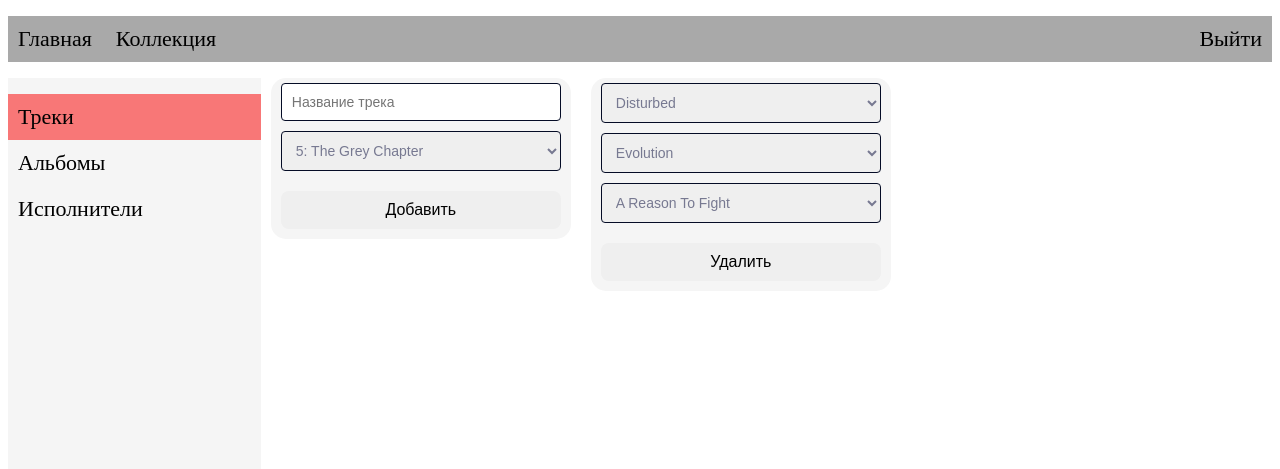
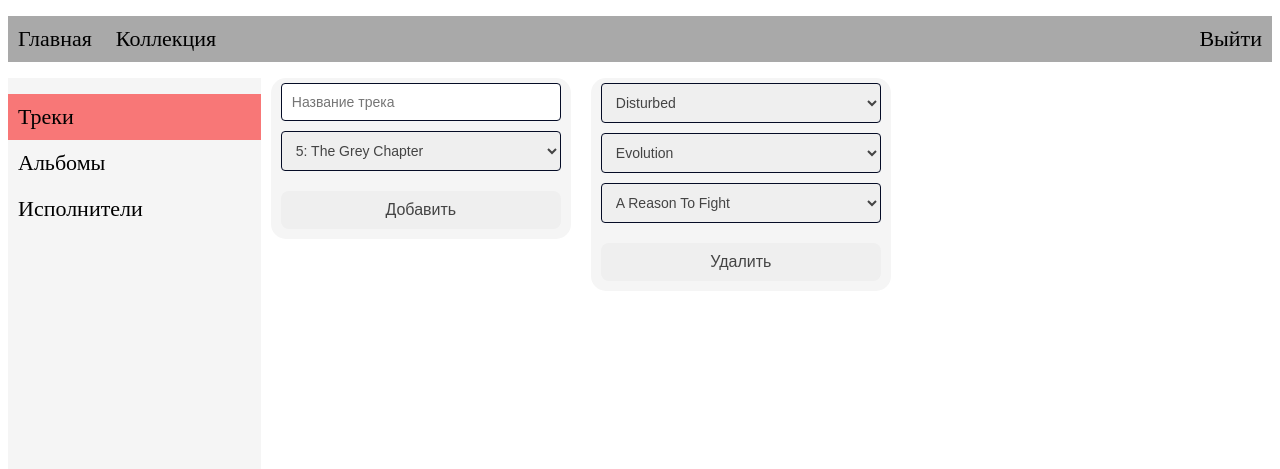
Before and after one commit to KaiLey669/MusicService, a Flask app: page /admin_panel in a window 1280 px wide. Shown: the top 469 px of the page. Run offline with Flask 3, Linux system fonts and the light colour scheme; data comes from the database, SQL or seed files in the repository; some libraries are stand-ins or nearby versions.

Commit message:
change button color

```diff
--- a/static/CSS/style.css
+++ b/static/CSS/style.css
@@ -613,7 +613,7 @@
     border: 1px solid #050c26;/*Цвет, размер и тип границы */
     box-sizing: border-box; /*Размер объекта по отношению к родительскому */
     font: 14px Stem-Regular,arial, sans-serif;/*Выбираем шрифт */
-    color: #777991;/*Цвет текста в input */
+    color: #444;/*Цвет текста в input */
 }
 
 .admin_content button{
@@ -625,6 +625,7 @@
     cursor: pointer; /*Изменение курсора при наведении на кнопку*/
     width: auto; /*Ширина*/
     display: inline;
+    color: #444;
 }
 
 /* admin------------------------------------------------------------------------- */
```
